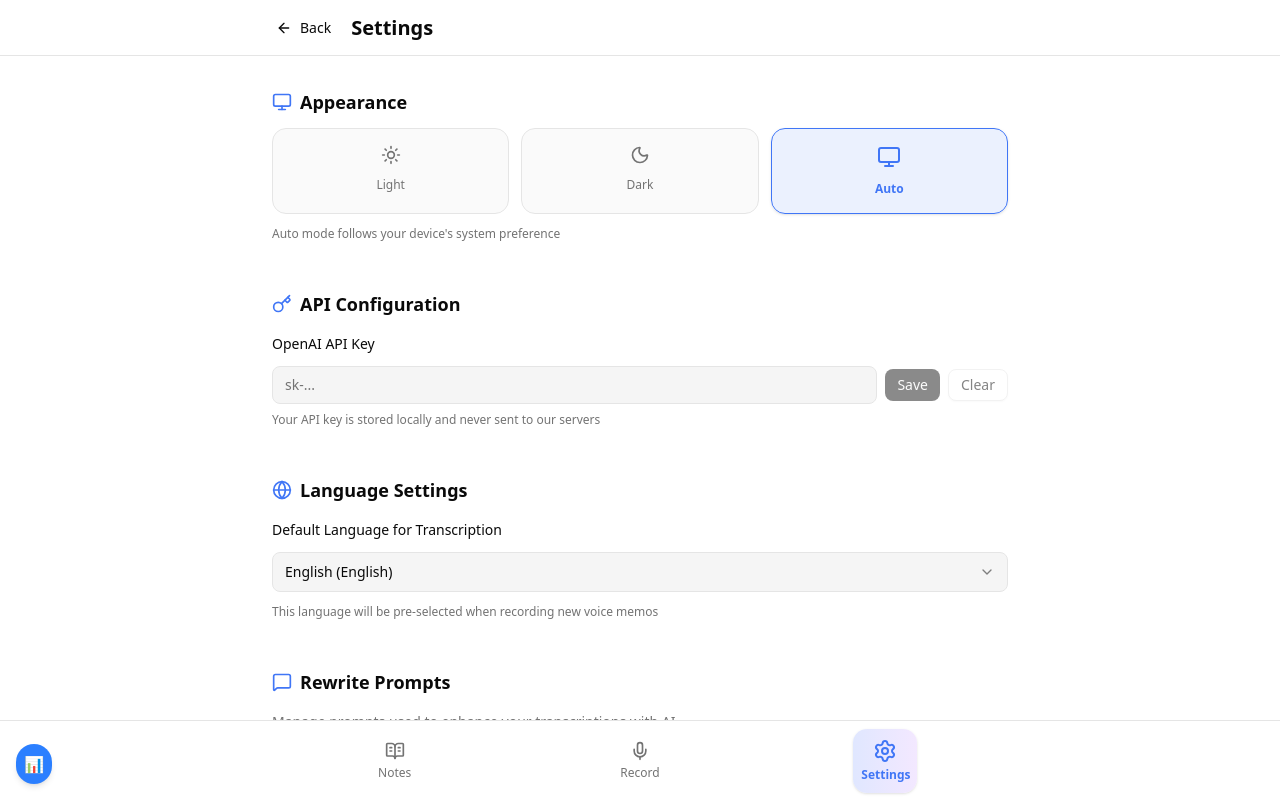
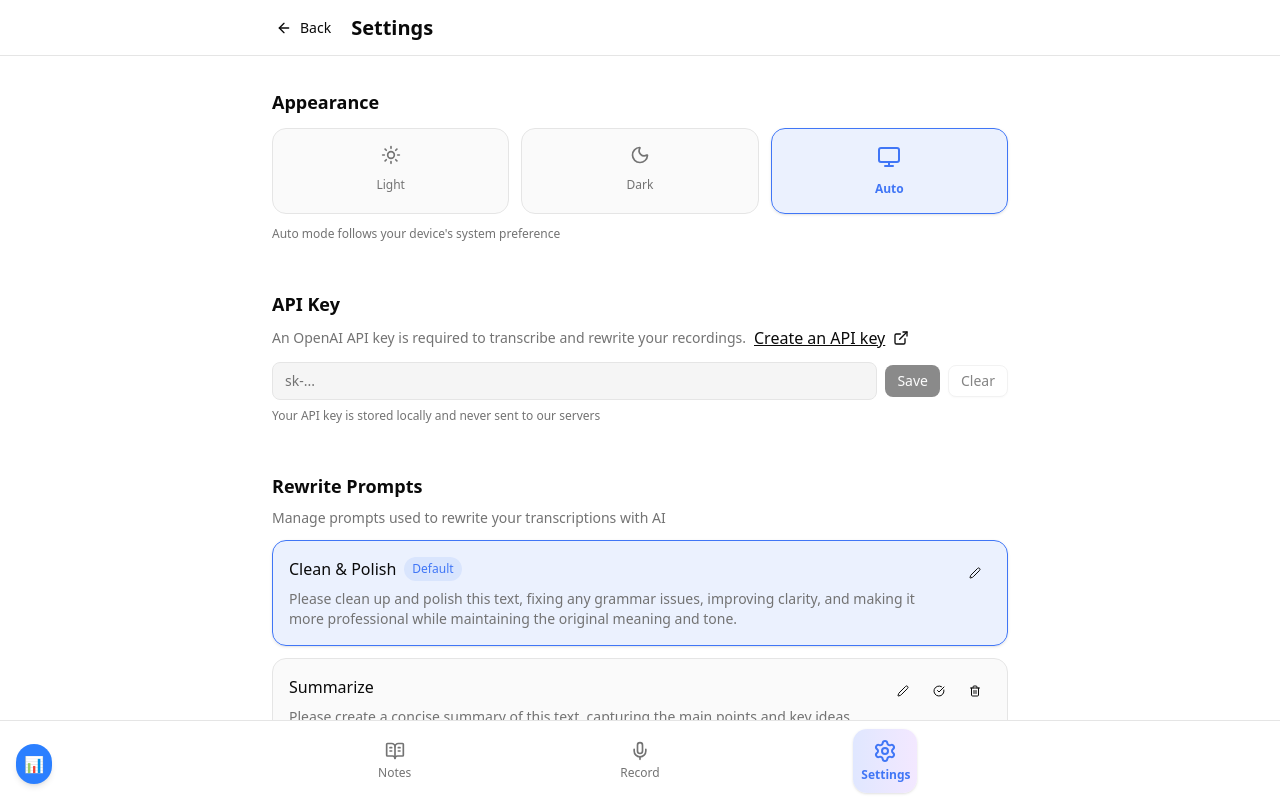
Before and after one commit to benjamin-lindenbauer/thoughts-to-text, a Next.js app: page /settings in a window 1280 px wide. Built offline with nearby package versions, Linux system fonts and the light colour scheme.

Commit message:
Changed some details

```diff
--- a/src/app/api/rewrite/route.ts
+++ b/src/app/api/rewrite/route.ts
@@ -51,7 +51,7 @@ export async function POST(request: NextRequest) {
     // Build the Responses API request (plain text output)
     const languageDirective = language
       ? `Rewrite the text in ${String(language)}.`
-      : 'Rewrite the text in the same language as the original text. Detect the language automatically and preserve it.';
+      : 'Rewrite the text in the same language as the original text.';
 
     const baseRequest: any = {
       model: 'gpt-5-mini',
--- a/src/components/CopyButton.tsx
+++ b/src/components/CopyButton.tsx
@@ -18,7 +18,7 @@ export function CopyButton({
   text,
   title = "Copy to clipboard",
   className,
-  size = "sm",
+  size = "default",
   variant = "ghost",
   iconClassName,
 }: CopyButtonProps) {
@@ -48,19 +48,26 @@ export function CopyButton({
     }
   };
 
+  const iconSizeClass = size === "sm" ? "size-3" : size === "lg" ? "size-5" : "size-4";
+  const squareSizeClass = size === "sm" ? "!size-8" : size === "lg" ? "!size-10" : "!size-9";
+
   return (
     <Button
       variant={variant}
-      size={size}
+      size={"icon"}
       onClick={handleClick}
       title={title}
       aria-label={title}
-      className={cn("h-8 w-8 p-0 hover:bg-gray-100 dark:hover:bg-gray-700 rounded-full", className)}
+      className={cn(
+        "hover:bg-gray-100 dark:hover:bg-gray-700 aspect-square rounded-lg",
+        squareSizeClass,
+        className
+      )}
     >
       {isCopied ? (
-        <Check className={cn("h-4 w-4 text-green-500", iconClassName)} />
+        <Check className={cn(iconSizeClass, "text-green-500", iconClassName)} />
       ) : (
-        <Copy className={cn("h-4 w-4 text-gray-500 dark:text-gray-400", iconClassName)} />
+        <Copy className={cn(iconSizeClass, "text-gray-500 dark:text-gray-400", iconClassName)} />
       )}
     </Button>
   );
--- a/src/components/SettingsForm.tsx
+++ b/src/components/SettingsForm.tsx
@@ -1,7 +1,7 @@
 'use client';
 
 import React, { useState, useEffect } from 'react';
-import { Key, Globe, MessageSquare, AlertCircle, CheckCircle2 } from 'lucide-react';
+import { MessageSquare, AlertCircle, CheckCircle2, ExternalLink } from 'lucide-react';
 import { useAppState } from '@/hooks/useAppState';
 import { useTheme } from '@/contexts/ThemeContext';
 import { LANGUAGE_OPTIONS } from '@/lib/utils';
@@ -188,7 +188,7 @@ export function SettingsForm() {
       <div className="p-4 md:p-6">
         <div className="animate-pulse space-y-6">
           <div className="h-8 bg-muted rounded w-1/3"></div>
-          <div className="space-y-4">
+          <div className="space-y-3">
             <div className="h-4 bg-muted rounded w-1/4"></div>
             <div className="h-10 bg-muted rounded"></div>
           </div>
@@ -225,24 +225,16 @@ export function SettingsForm() {
       {/* Settings Sections */}
       <div className="space-y-12 my-2 md:my-4">
         {/* Theme Settings */}
-        <div className="space-y-4">
+        <div className="space-y-3">
           <ThemeToggle />
         </div>
 
         {/* API Configuration */}
-        <div className="space-y-4">
+        <div className="space-y-3">
+          <div className="flex flex-col gap-2">
+            <h2 className="text-lg font-semibold text-foreground">
               <div className="flex items-center gap-2">
-            <Key className="w-5 h-5 text-indigo-500" />
-            <h2 className="text-lg font-semibold text-foreground">
-              API Configuration
-            </h2>
-          </div>
-
-          <div className="space-y-3">
-            <div className="flex items-center gap-2">
-            <label className="block text-sm font-medium text-foreground">
-              OpenAI API Key
-            </label>
+                API Key
                 <div className="flex items-center gap-1">
                   {apiKeyStatus === 'valid' && (
                     <CheckCircle2 className="h-4 w-4 text-green-500" />
@@ -252,6 +244,24 @@ export function SettingsForm() {
                   )}
                 </div>
               </div>
+            </h2>
+            <div className='flex items-center gap-2'>
+              <p className="text-sm text-muted-foreground">
+                An OpenAI API key is required to transcribe and rewrite your recordings.
+              </p>
+              <a
+                href="https://platform.openai.com/settings/organization/api-keys"
+                target="_blank"
+                rel="noopener noreferrer"
+                className="flex items-center gap-2 underline"
+              >
+                Create an API key
+                <ExternalLink className="h-4 w-4" />
+              </a>
+            </div>
+          </div>
+
+          <div className="space-y-3">
             <div className="space-y-2">
               <div className="flex flex-row items-center gap-2">
                 <Input
@@ -292,9 +302,9 @@ export function SettingsForm() {
         </div>
 
         {/* Language Settings */}
-        <div className="space-y-4">
+        {/*
+        <div className="space-y-3">
           <div className="flex items-center gap-2">
-            <Globe className="w-5 h-5 text-indigo-500" />
             <h2 className="text-lg font-semibold text-foreground">
               Language Settings
             </h2>
@@ -326,21 +336,18 @@ export function SettingsForm() {
             </p>
           </div>
         </div>
+        */}
 
         {/* Rewrite Prompts */}
-        <div className="space-y-4">
-          <div className="flex items-center gap-2">
-            <MessageSquare className="w-5 h-5 text-indigo-500" />
+        <div className="space-y-3">
+          <div className="flex flex-col gap-2">
             <h2 className="text-lg font-semibold text-foreground">
               Rewrite Prompts
             </h2>
+            <p className="text-sm text-muted-foreground">
+              Manage prompts used to rewrite your transcriptions with AI
+            </p>
           </div>
-
-          <div className="space-y-3">
-            <p className="text-sm text-muted-foreground">
-              Manage prompts used to enhance your transcriptions with AI
-            </p>
-
           <RewritePromptManager
             prompts={settings?.settings?.rewritePrompts || []}
             defaultPromptId={settings?.settings?.defaultRewritePrompt || 'default'}
@@ -350,11 +357,10 @@ export function SettingsForm() {
             onSetDefault={setDefaultRewritePrompt}
           />
         </div>
-        </div>
 
         {/* PWA Settings */}
         {canInstall && (
-          <div className="space-y-4">
+          <div className="space-y-3">
             <div className="flex items-center gap-2">
               <MessageSquare className="w-5 h-5 text-indigo-500" />
               <h2 className="text-lg font-semibold text-foreground">
--- a/src/components/ThemeToggle.tsx
+++ b/src/components/ThemeToggle.tsx
@@ -42,7 +42,6 @@ export function ThemeToggle() {
     return (
       <div className="space-y-3">
         <div className="flex items-center gap-2">
-          <Monitor className="w-5 h-5 text-indigo-500" />
           <label className="text-lg font-semibold text-foreground">Appearance</label>
         </div>
         <div className="grid grid-cols-3 gap-3">
@@ -69,8 +68,7 @@ export function ThemeToggle() {
   return (
     <div className="space-y-3">
       <div className="flex items-center gap-2">
-        <Monitor className="w-5 h-5 text-indigo-500" />
-        <label className="text-lg font-semibold text-foreground">Appearance</label>
+        <h2 className="text-lg font-semibold text-foreground">Appearance</h2>
       </div>
       <div className="grid grid-cols-3 gap-3">
         {themeOptions.map((option) => {
--- a/src/lib/api.ts
+++ b/src/lib/api.ts
@@ -167,7 +167,8 @@ export async function transcribeAudio(
 export async function rewriteText(
   text: string,
   prompt: string,
-  apiKey: string
+  apiKey: string,
+  language?: string
 ): Promise<{ rewrittenText: string; originalText: string; prompt: string }> {
   return withRetry(async () => {
     try {
@@ -185,7 +186,7 @@ export async function rewriteText(
           'Content-Type': 'application/json',
           'x-openai-api-key': apiKey,
         },
-        body: JSON.stringify({ text, prompt }),
+        body: JSON.stringify({ text, prompt, language }),
       });
 
       if (!response.ok) {
```
Also changed, not shown: src/components/RecordingInterface.tsx (+19 -18 lines). Lines whose indentation alone changed are shown as unchanged.
